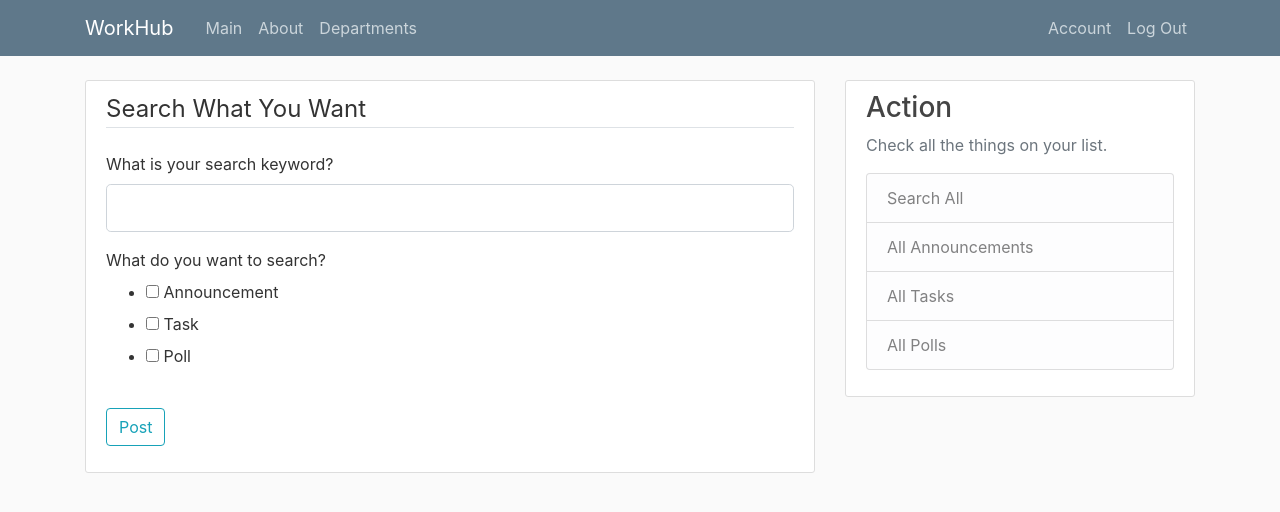
After one commit to joezuoyc/CS316_F20_Team8, a Flask app: page /search in a window 1280 px wide. The commit adds this page. Shown: the top 512 px of the page. Run offline with Flask 2, Linux system fonts and the light colour scheme; the visitor is signed in with stand-in values (Sample User, id 1); data comes from the database, SQL or seed files in the repository; some libraries are stand-ins or nearby versions.

Commit message:
added search function

```diff
--- a/scheduler_code/scheduler/forms.py
+++ b/scheduler_code/scheduler/forms.py
@@ -116,3 +116,8 @@ class PollForm(FlaskForm):
 class PollResponseForm(FlaskForm):
 	choice = RadioField('What is your choice?')
 	submit = SubmitField('Submit')
+
+class SearchForm(FlaskForm):
+	keyword = StringField('What is your search keyword?', validators = [DataRequired()])
+	target = MultiCheckboxField('What do you want to search?')
+	submit = SubmitField('Post')
--- a/scheduler_code/scheduler/routes.py
+++ b/scheduler_code/scheduler/routes.py
@@ -1,14 +1,14 @@
 
 from flask import render_template, url_for, flash, redirect, request, abort
 from scheduler import app, db, bcrypt
-from scheduler.forms import RegistrationForm, LoginForm, UpdateAccountForm, AnnouncementForm, TaskForm, PollForm, PollResponseForm
+from scheduler.forms import SearchForm, RegistrationForm, LoginForm, UpdateAccountForm, AnnouncementForm, TaskForm, PollForm, PollResponseForm
 from scheduler.models import User, Announcement, Task, Announcement_recipient, Poll, Poll_recipient, Task_recipient
 from flask_login import login_user, current_user, logout_user, login_required
 import secrets
 import os
 from PIL import Image
 import re
-from sqlalchemy import exc, desc, text
+from sqlalchemy import exc, desc, text, or_
 
 
 
@@ -587,3 +587,38 @@ def delete_task(task_id):
 	db.session.commit()
 	flash('Your task has been deleted!', 'success')
 	return redirect(url_for('main'))
+
+search_groups = [('Announcement','Announcement'),('Task','Task'),('Poll','Poll')]
+@app.route("/search", methods=['GET', 'POST'])
+@login_required
+def search():
+	form = SearchForm()
+	form.target.choices = search_groups
+	if form.validate_on_submit():
+		search_targets = form.target.data
+		keyword = form.keyword.data
+		return redirect(url_for('search_result',keyword = keyword, search_targets = search_targets))
+	return render_template('search.html',form = form, title= 'Search What You Want')
+
+@login_required
+@app.route("/search/<string:keyword>/<string:search_targets>/result", methods=['GET', 'POST'])
+def search_result(keyword, search_targets):
+	anns, tasks, polls = None, None, None
+	if 'Announcement' in search_targets:
+		anns = Announcement.query.filter(or_(
+									Announcement.title.like("%"+keyword+"%"),
+									Announcement.content.like("%"+keyword+"%")
+									)).order_by(desc(Announcement.date_posted))
+
+	if 'Poll' in search_targets:
+		polls = Poll.query.filter(or_(
+									Poll.title.like("%"+keyword+"%"),
+									Poll.question.like("%"+keyword+"%")
+									)).order_by(desc(Poll.date_posted))
+
+	if 'Task' in search_targets:
+		tasks = Task.query.filter(or_(
+									Task.title.like("%"+keyword+"%"),
+									Task.content.like("%"+keyword+"%")
+									)).order_by(desc(Task.date_posted))
+	return render_template('search_result.html',title = 'Search Results', anns = anns, polls = polls, tasks = tasks )
--- a/scheduler_code/scheduler/templates/layout.html
+++ b/scheduler_code/scheduler/templates/layout.html
@@ -68,6 +68,7 @@
             <h3>Action</h3>
             <p class='text-muted'> Check all the things on your list.
               <ul class="list-group">
+                <a class="list-group-item list-group-item-light" href="{{ url_for('search') }}">Search All</a>
                 <a class="list-group-item list-group-item-light" href="{{ url_for('all_announcements') }}">All Announcements</a>
                 <a class="list-group-item list-group-item-light" href="{{ url_for('all_tasks') }}">All Tasks</a>
                 <a class="list-group-item list-group-item-light" href="{{ url_for('all_polls') }}">All Polls</a>
--- a/scheduler_code/scheduler/templates/layout_main.html
+++ b/scheduler_code/scheduler/templates/layout_main.html
@@ -74,6 +74,7 @@
             <h3>Action</h3>
             <p class='text-muted'> Check all the things on your list.
               <ul class="list-group">
+                <a class="list-group-item list-group-item-light" href="{{ url_for('search') }}">Search All</a>
                 <a class="list-group-item list-group-item-light" href="{{ url_for('all_announcements') }}">All Announcements</a>
                 <a class="list-group-item list-group-item-light" href="{{ url_for('all_tasks') }}">All Tasks</a>
                 <a class="list-group-item list-group-item-light" href="{{ url_for('all_polls') }}">All Polls</a>
--- /dev/null
+++ b/scheduler_code/scheduler/templates/search.html
@@ -0,0 +1,43 @@
+{% extends "layout.html" %}
+{% block content %}
+
+    <div class="content-section">
+        <form method="POST" action="">
+            {{ form.hidden_tag() }}
+            <fieldset class="form-group">
+                <legend class="border-bottom mb-4">{{ title }}</legend>
+
+                <div class="form-group">
+                    {{ form.keyword.label(class="form-control-label") }}
+                    {% if form.keyword.errors %}
+                        {{ form.keyword(class="form-control form-control-lg is-invalid") }}
+                        <div class="invalid-feedback">
+                            {% for error in form.keyword.errors %}
+                                <span>{{ error }}</span>
+                            {% endfor %}
+                        </div>
+                    {% else %}
+                        {{ form.keyword(class="form-control form-control-lg") }}
+                    {% endif %}
+                </div>
+                <div class="form-group">
+                    {{ form.target.label(class="form-control-label") }}
+                    {% if form.target.errors %}
+                        {{ form.target(class="form-control form-control-lg is-invalid") }}
+                        <div class="invalid-feedback">
+                            {% for error in form.target.errors %}
+                                <span>{{ error }}</span>
+                            {% endfor %}
+                        </div>
+                    {% else %}
+                        {{ form.target(class="selectpicker") }}
+
+                    {% endif %}
+                </div>
+            </fieldset>
+            <div class="form-group">
+                {{ form.submit(class="btn btn-outline-info") }}
+            </div>
+        </form>
+    </div>
+{% endblock content  %}
```
Also changed, not shown: scheduler_code/scheduler/templates/search_result.html (added, +60 -0 lines).
